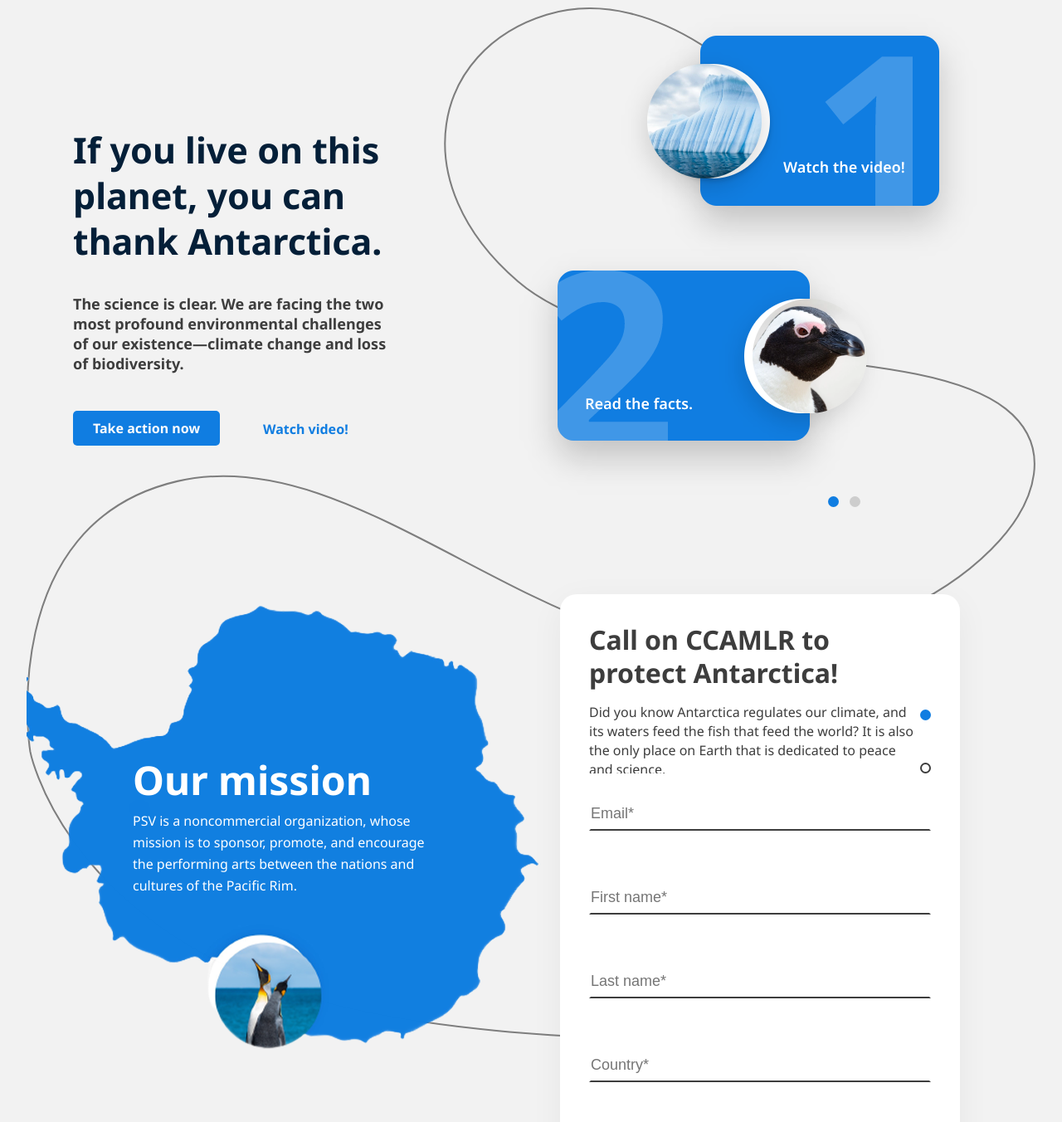
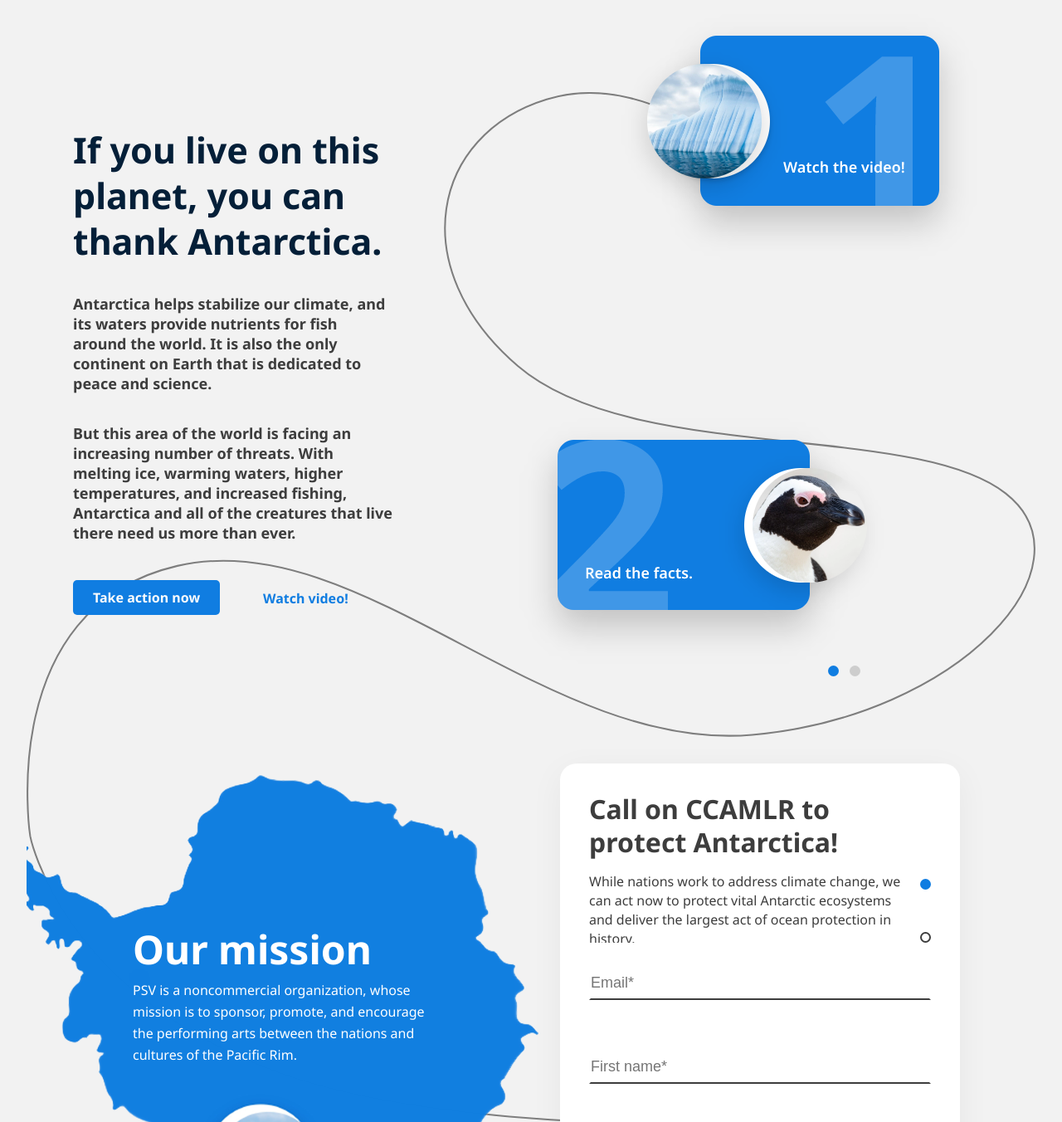
Before and after one commit to bmckenzie93/antarctica-landing-page, a plain HTML site: page index.html in a window 1280 px wide. Shown: the part 141-1493 px from the top of the page at 83% size. Drawn offline with Linux system fonts and the light colour scheme.

Commit message:
existing text update

```diff
--- a/index.html
+++ b/index.html
@@ -96,9 +96,10 @@
               If you live on this planet, you can thank Antarctica.
             </h1>
             <p class="lead">
-              The science is clear. We are facing the two most profound
-              environmental challenges of our existence&mdash;climate change
-              and loss of biodiversity.
+              Antarctica helps stabilize our climate, and its waters provide nutrients for fish around the world. It is also the only continent on Earth that is dedicated to peace and science.
+            </p>
+            <p class="lead">
+              But this area of the world is facing an increasing number of threats. With melting ice, warming waters, higher temperatures, and increased fishing, Antarctica and all of the creatures that live there need us more than ever.
             </p>
             <div class="hero--content-cta">
               <a href="#form" class="btn">
@@ -145,7 +146,10 @@
             If you live on this planet, you can thank Antarctica.
           </h1>
           <p class="lead">
-            At a time when vital Antarctic ecosystems are being impacted by a warming planet, continued inaction is not an option. Unite for Antarctica to Secure the Largest Act of  Ocean Protection in History.
+            Antarctica helps stabilize our climate, and its waters provide nutrients for fish around the world. It is also the only continent on Earth that is dedicated to peace and science.
+          </p>
+          <p class="lead">
+            But this area of the world is facing an increasing number of threats. With melting ice, warming waters, higher temperatures, and increased fishing, Antarctica and all of the creatures that live there need us more than ever.
           </p>
           <div class="hero--content-cta">
             <a href="#form" class="btn">
@@ -183,13 +187,15 @@
             <div class="form--description">
               <div class="form--description-content" id="formContent">
                 <p class="form--description-paragraph">
-                  Did you know Antarctica regulates our climate, and its waters feed the fish that feed the world? It is also the only place on Earth that is dedicated to peace and science.
+                  While nations work to address climate change, we can act now to protect vital Antarctic ecosystems and deliver the largest act of ocean protection in history.
                 </p>
+                <br>
                 <p class="form--description-paragraph">
-                  But who protects Antarctica’s ocean? One international organization does, called CCAMLR (Commission on the Conservation of Antarctic Marine Living Resources). Together with its 26 member countries it has the power to give the green light to three large marine protected area (MPA) proposals in the East Antarctic, the Weddell Sea, and the Antarctic Peninsula. This would protect almost 4 million square kilometres and be <b>the largest act of ocean protection in history!</b>
+                  With its 26 member countries, CCAMLR, or the Commission on the Conservation of Antarctic Marine Living Resources, has the power to establish three large marine sanctuaries in the East Antarctic, the Weddell Sea, and the Antarctic Peninsula. Collectively, these MPAs would protect almost 4 million square kilometers and be the largest act of ocean protection in history!
                 </p>
+                <br>
                 <p class="form--description-paragraph">
-                  Your voice matters. Add your name to the petition urging leaders from CCAMLR member nations to protect Antarctica’s waters. We will deliver the signatures to them, which will exemplify the outpour of public support for them to act to protect Antarctica’s precious waters.
+                  Your voice matters. Add your name to the petition urging leaders from CCAMLR member countries to act now to #ProtectAntarctica. We will deliver your signatures to them, which will show the outpour of public support for action to protect Antarctica’s precious waters.
                 </p>
               </div>
 
```
